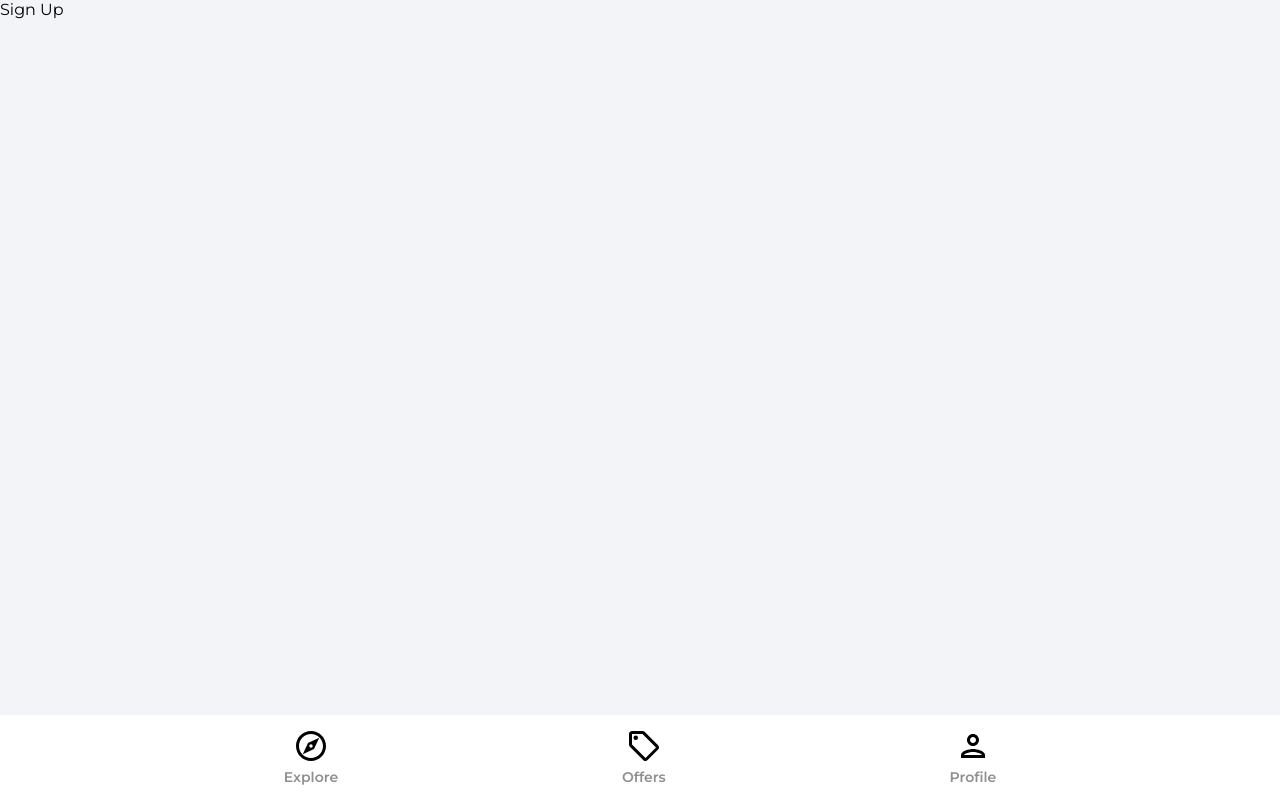
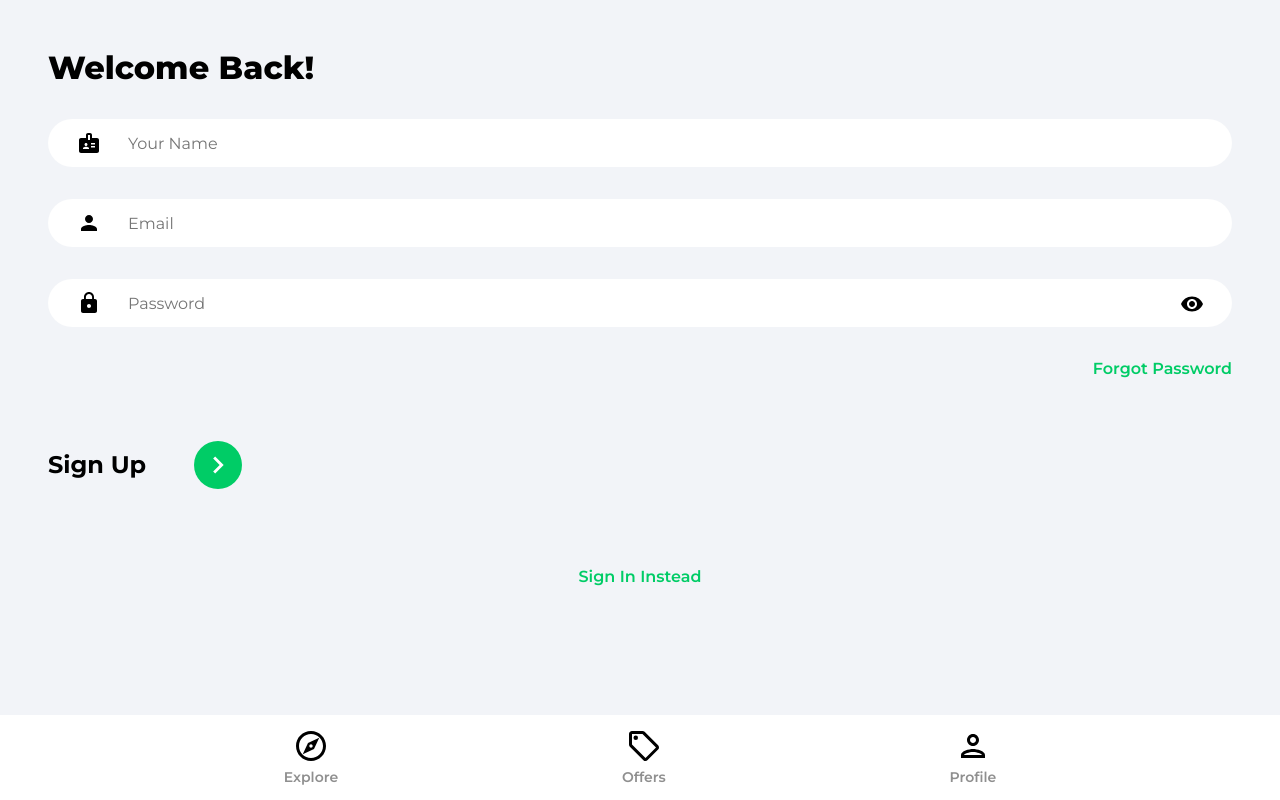
Before and after one commit to u31999/home-marketplace, a React (Create React App) app: page /sign-up in a window 1280 px wide. Built offline with nearby package versions, Linux system fonts and the light colour scheme.

Commit message:
Add login and logout and signup

```diff
--- a/package.json
+++ b/package.json
@@ -11,6 +11,7 @@
     "react-dom": "^18.2.0",
     "react-router-dom": "^6.3.0",
     "react-scripts": "5.0.1",
+    "react-toastify": "^9.0.5",
     "web-vitals": "^2.1.4"
   },
   "scripts": {
--- a/src/App.js
+++ b/src/App.js
@@ -1,4 +1,6 @@
 import { BrowserRouter as Router, Routes, Route } from "react-router-dom";
+import {ToastContainer} from 'react-toastify';
+import 'react-toastify/dist/ReactToastify.css';
 import Explore from "./pages/Explore";
 import Offers from './pages/Offers';
 import Profile from './pages/Profile';
@@ -14,13 +16,14 @@
         <Routes>
           <Route path="/" element={<Explore />} />
           <Route path="/offers" element={<Offers />} />
-          <Route path="/profile" element={<SignIn />} />
+          <Route path="/profile" element={<Profile />} />
           <Route path="/sign-in" element={<SignIn />} />
           <Route path="/sign-up" element={<SignUp />} />
           <Route path="/forgot-password" element={<ForgotPassword />} />
         </Routes>
         <Navbar />
       </Router>
+      <ToastContainer />
     </>
   );
 }
--- a/src/pages/Profile.jsx
+++ b/src/pages/Profile.jsx
@@ -1,7 +1,31 @@
+import { useState } from 'react'
+import {useNavigate, Link} from 'react-router-dom'
+import {getAuth} from 'firebase/auth'
+
 function Profile() {
+  const auth = getAuth()
+  const [formData, setFormData] = useState({
+    name: auth.currentUser.displayName,
+    email: auth.currentUser.email
+  })
+
+  const {name, email} = formData
+
+  const navigate = useNavigate()
+
+  const onLogout = () => {
+    auth.signOut()
+    navigate('/')
+  }
+
   return (
-    <div>
-        Profile
+    <div className='profile'>
+      <header className='profileHeader'>
+        <p className='pageHeader'>My Profile</p>
+        <button type='button' className='logOut' onClick={onLogout}>
+          Log Out
+        </button>
+      </header>
     </div>
   )
 }
--- a/src/pages/SignIn.jsx
+++ b/src/pages/SignIn.jsx
@@ -1,8 +1,84 @@
+import { useState } from "react"
+import {toast} from 'react-toastify'
+import { Link, useNavigate } from "react-router-dom"
+import {ReactComponent as ArrowRightIcon} from '../assets/svg/keyboardArrowRightIcon.svg'
+import {getAuth, signInWithEmailAndPassword} from 'firebase/auth'
+import visibilityIcon from '../assets/svg/visibilityIcon.svg'
+
 function SignIn() {
+  const [showPassword, setShowPassword] = useState(false)
+  const [formData, setFormData] = useState({
+    email: '',
+    password: ''
+  })
+  const {email, password} = formData
+
+  const navigate = useNavigate()
+
+  const onChange = (e) => {
+    setFormData((prevState) => ({
+      ...prevState,
+      [e.target.id]: e.target.value
+    }))
+  }
+
+  const onSubmit = async (e) => {
+    e.preventDefault()
+
+    try {
+      const auth = getAuth()
+
+      const userCredintail = await signInWithEmailAndPassword(auth, email, password)
+
+      if(userCredintail.user) {
+        navigate('/')
+      }
+  } catch(error){
+    toast.error('Bad User Credentials')
+  }
+
+  }
+
   return (
-    <div>
-      Sign In
-    </div>
+    <>
+      <div className="pageContainer">
+        <header>
+          <p className="pageHeader">Welcome Back!</p>
+        </header>
+        <main>
+          <form onSubmit={onSubmit}>
+            <input type='email' className="emailInput"
+            placeholder="Email" id="email" value={email}
+            onChange={onChange} />
+
+            <div className="passwordInputDiv">
+              <input type={showPassword ? 'text' : 'password'}
+              className='passwordInput' placeholder="Password"
+              id="password" value={password} onChange={onChange} />
+              <img src={visibilityIcon}
+              className="showPassword" alt="show password"
+              onClick={() => setShowPassword((prevState) => !prevState)}
+              />
+            </div>
+            <Link to='/forgot-password' className="forgotPasswordLink">
+              Forgot Password
+            </Link>
+            <div className="signInBar">
+              <p className="signInText">
+                Sign In
+              </p>
+              <button className="signInButton">
+                <ArrowRightIcon fill='#ffffff' width='34px' height='34px' />
+              </button>
+            </div>
+          </form>
+          {/* Google Oauth */}
+          <Link to='/sign-up' className="registerLink">
+            Sign Up Instead
+          </Link>
+        </main>
+      </div>
+    </>
   )
 }
 
--- a/src/pages/SignUp.jsx
+++ b/src/pages/SignUp.jsx
@@ -1,8 +1,103 @@
+import { useState } from "react"
+import { Link, useNavigate } from "react-router-dom"
+import {ReactComponent as ArrowRightIcon} from '../assets/svg/keyboardArrowRightIcon.svg'
+import {getAuth, createUserWithEmailAndPassword, updateProfile } from 'firebase/auth'
+import {setDoc, doc, serverTimestamp} from 'firebase/firestore'
+import { db } from '../firebase.config'
+import { toast } from "react-toastify"
+import visibilityIcon from '../assets/svg/visibilityIcon.svg'
+
 function SignUp() {
+  const [showPassword, setShowPassword] = useState(false)
+  const [formData, setFormData] = useState({
+    name: '',
+    email: '',
+    password: ''
+  })
+  const {name, email, password} = formData
+
+  const navigate = useNavigate()
+
+  const onChange = (e) => {
+    setFormData((prevState) => ({
+      ...prevState,
+      [e.target.id]: e.target.value
+    }))
+  }
+
+  const onSubmit = async (e) => {
+    e.preventDefault()
+
+    try {
+      const auth = getAuth()
+
+      const userCredential = await createUserWithEmailAndPassword
+      (auth, email, password)
+
+      const user = userCredential.user
+
+      updateProfile(auth.currentUser, {
+        displayName: name,
+      })
+
+
+      const forDataCopy = {...formData}
+      delete forDataCopy.password
+      forDataCopy.timestamp = serverTimestamp()
+
+      await setDoc(doc(db, 'users', user.uid), forDataCopy)
+
+      navigate('/')
+
+    } catch(error) {
+      toast.error('Somthing Went Rong')
+    }
+  }
+
   return (
-    <div>
-      Sign Up
-    </div>
+    <>
+      <div className="pageContainer">
+        <header>
+          <p className="pageHeader">Welcome Back!</p>
+        </header>
+        <main>
+          <form onSubmit={onSubmit}>
+           <input type='text' className="nameInput"
+            placeholder="Your Name" id="name" value={name}
+            onChange={onChange} />
+
+            <input type='email' className="emailInput"
+            placeholder="Email" id="email" value={email}
+            onChange={onChange} />
+
+            <div className="passwordInputDiv">
+              <input type={showPassword ? 'text' : 'password'}
+              className='passwordInput' placeholder="Password"
+              id="password" value={password} onChange={onChange} />
+              <img src={visibilityIcon}
+              className="showPassword" alt="show password"
+              onClick={() => setShowPassword((prevState) => !prevState)}
+              />
+            </div>
+            <Link to='/forgot-password' className="forgotPasswordLink">
+              Forgot Password
+            </Link>
+            <div className="signUpBar">
+              <p className="signUpText">
+                Sign Up
+              </p>
+              <button className="signUpButton">
+                <ArrowRightIcon fill='#ffffff' width='34px' height='34px' />
+              </button>
+            </div>
+          </form>
+          {/* Google Oauth */}
+          <Link to='/sign-in' className="registerLink">
+            Sign In Instead
+          </Link>
+        </main>
+      </div>
+    </>
   )
 }
 
```
Also changed, not shown: 1 other file (tests, documents, lock files or other folders).
